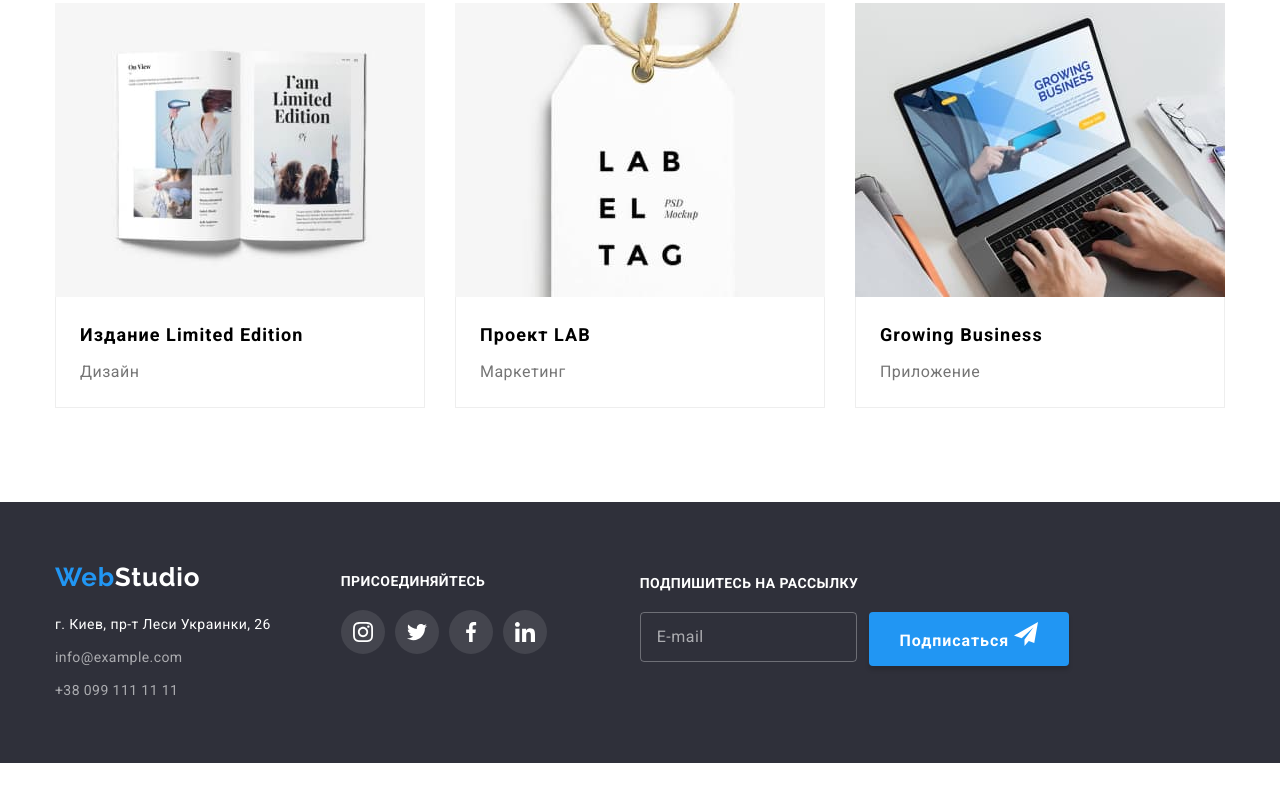
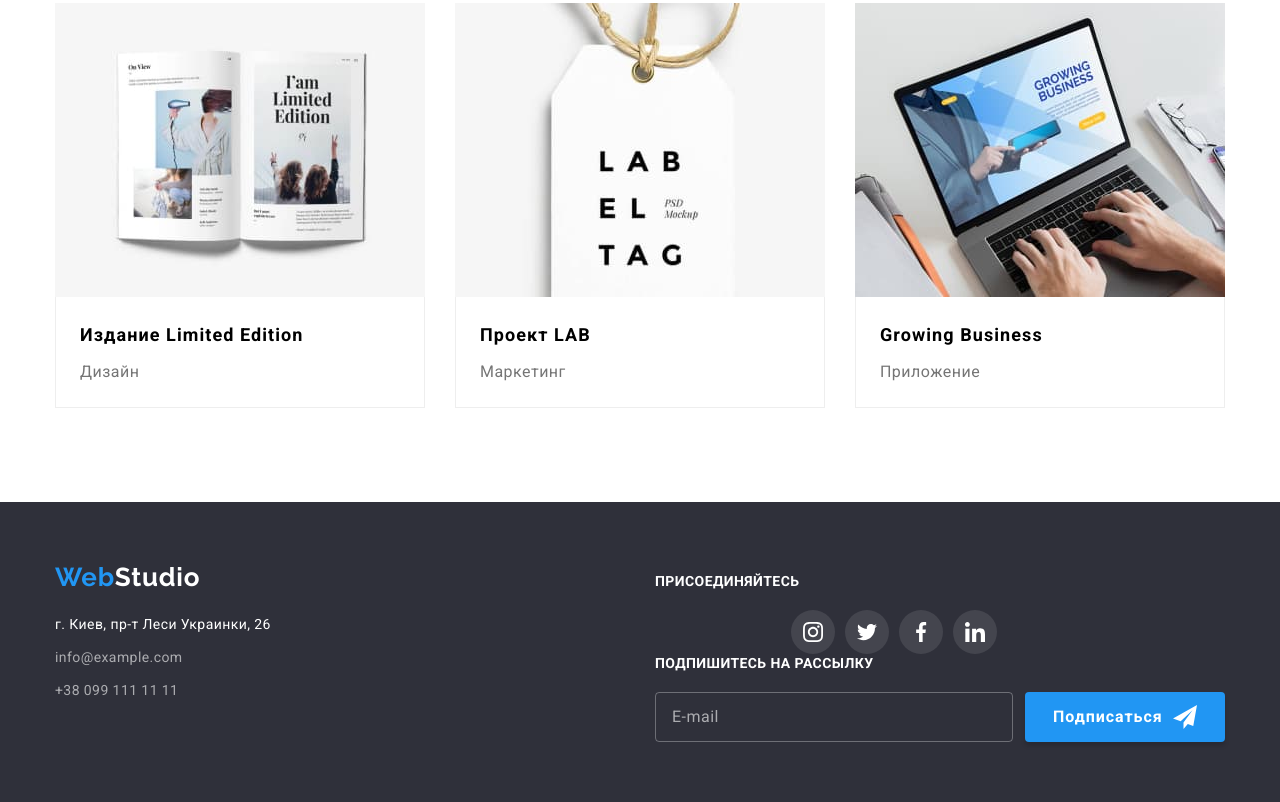
Before and after one commit to valeryLi/goit-markup-hw-06, a plain HTML site: page portfolio.html in a window 1280 px wide. Shown: the part 1132-1934 px from the top of the page. Before the commit the page ends 1895 px from the top, so only its background shows below. Drawn offline with nearby package versions, Linux system fonts and the light colour scheme.

Commit message:
Добавляет исправления после проверки

```diff
--- a/css/styles.css
+++ b/css/styles.css
@@ -541,6 +541,7 @@ img{
 }
 
 .left-side {
+    flex-grow: 1;
     margin-right: 70px;
 }
 
@@ -589,9 +590,6 @@ img{
     color: var(--auxiliary-light-color);
 }
 
-.footer-social-wrapper{
-    display: flex;
-}
 
 .footer-social-list{
     display: flex;
@@ -635,7 +633,7 @@ img{
 }
 
 .subscribe-form-input{
-    width: 100%;
+    width: 358px;
     height: 50px;
     margin-right: 12px;
     padding: 15px 16px;
@@ -663,7 +661,9 @@ img{
 }
 
 .subscribe-modal-btn{
-    display: inline-block;
+    display: inline-flex;
+    align-items: center;
+
     min-width: 200px;
     border: none;
     border-radius: 4px;
@@ -685,6 +685,7 @@ img{
 }
 
 .subscribe-form-icon{
+    margin-left: 10px;
     fill: var(--auxiliary-light-color);
 }
 
@@ -908,6 +909,10 @@ img{
     margin-bottom: 10px;
 }
 
+.contact-form-field-comment{
+    margin-bottom: 20px;
+}
+
 .contact-form-field-key{
     display: block;
 
@@ -940,6 +945,7 @@ img{
 }
 
 .contact-form-comment{
+    display: block;
     width: 100%;
     height: 120px;
 
@@ -991,6 +997,7 @@ img{
 
 .contact-form-checkbox-label{
     display: flex;
+    justify-content: center;
     align-items: center;
 
     margin-bottom: 30px;
```
Also changed, not shown: index.html (+1 -3 lines).
